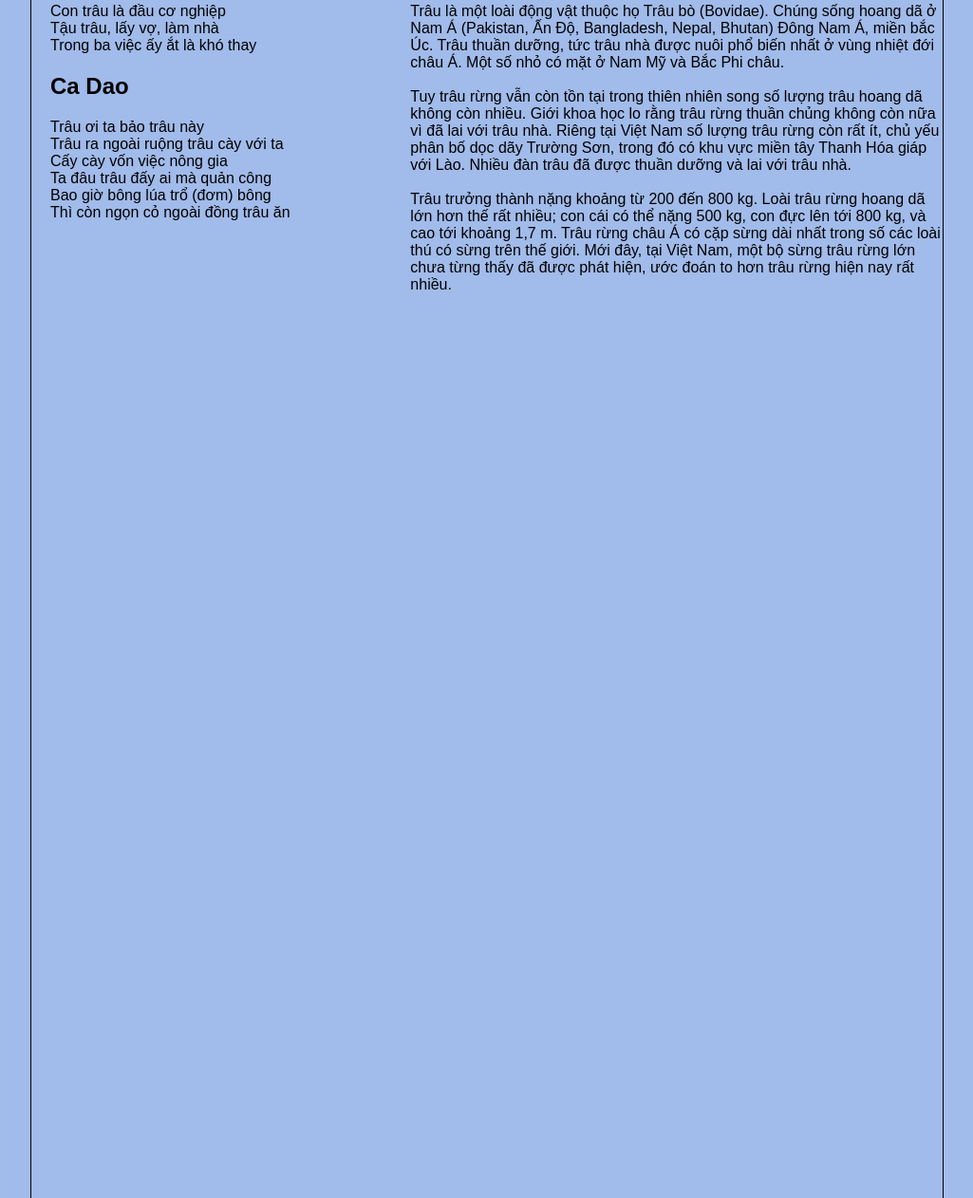
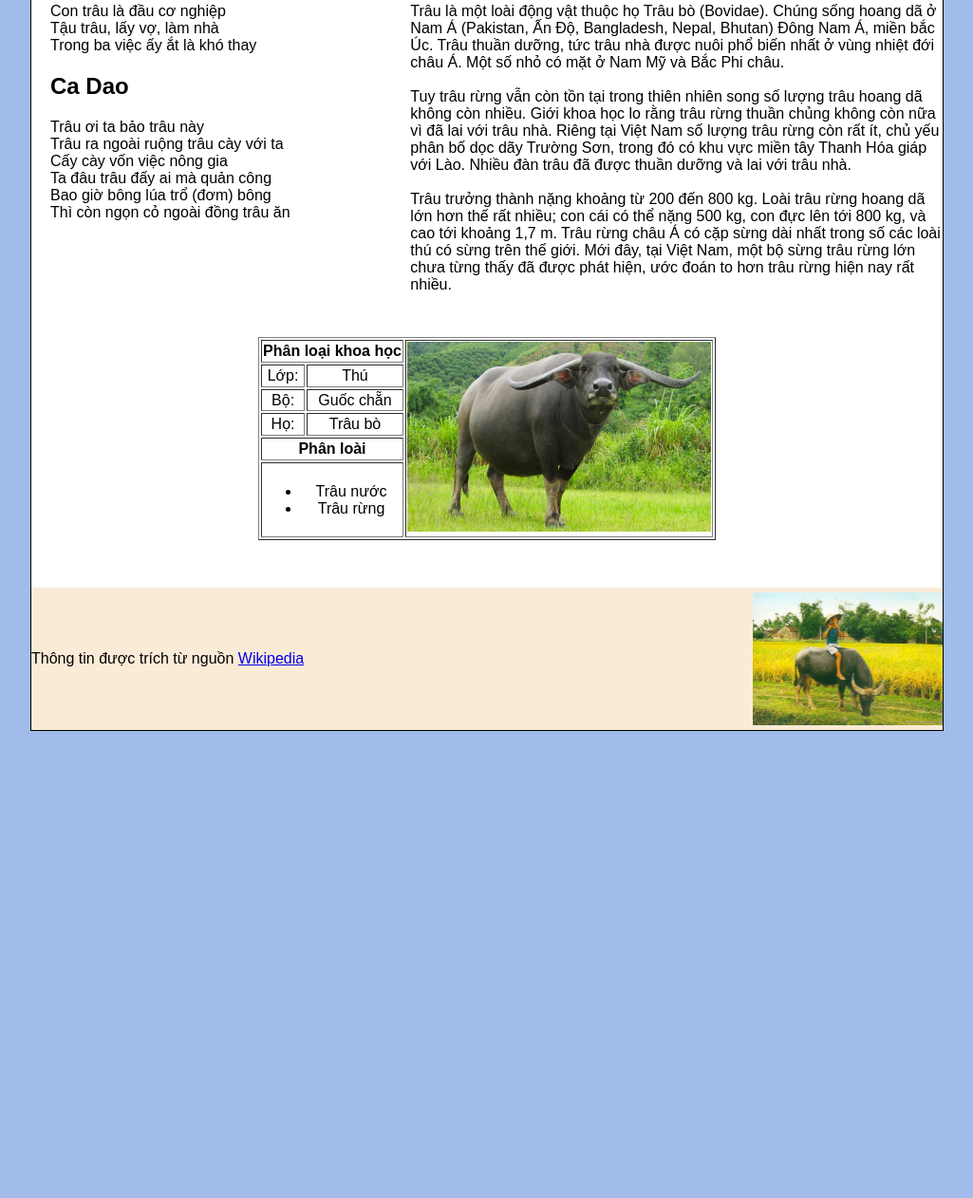
Before and after one commit to dulx96/hoc_html_tu_dau, a plain HTML site: page thuchanh_css.html in a window 1280 px wide. Shown: the part 344-1606 px from the top of the page at 95% size, without its empty margins (127-1152 px from the left). After the commit the page ends 1122 px from the top, so only its background shows below. Drawn offline with Linux system fonts and the light colour scheme.

Commit message:
4/8 ubuntu

```diff
--- a/css/style.css
+++ b/css/style.css
@@ -7,7 +7,7 @@ body {
     width: 960px;
     border: solid 1px black;
     margin: 0 auto;
-    height: 2000px;
+    background-color: #ffffff;
 }
 .clear-fix {
     clear: both;
@@ -45,6 +45,8 @@ body {
 .nav-bar .container .menu li {
     height: 100%;
     float:left;
+    width: 120px;
+    text-align: center;
     background-color: #dddddd;
     border-left: solid 1px black;
     border-right: solid 1px black;
@@ -56,10 +58,9 @@ body {
     top:50%;
     -webkit-transform: translateY(-50%);
     transform: translateY(-50%);
-    padding: 0 20px;
     text-decoration: none;
     color: #555;
-    font-size: 20px;
+    font-size: 16px;
     font-weight: bold;
 
 }
@@ -72,13 +73,12 @@ body {
     width: 41.6%;
     float: left;
     box-sizing: border-box;
+    display: block;
 }
 .gradient-bg {
     width: 100%;
     height: 100px;
-    position: absolute;
     background: linear-gradient(to right, red , yellow);
-    z-index: -1;
 }
 .text {
     padding-left: 20px;
@@ -87,3 +87,26 @@ body {
     float: left;
     width: 58.4%;
 }
+/* table trau */
+.table-trau .container {
+    text-align: center;
+}
+.table-trau .container table {
+    display: inline-block;
+    margin: 30px auto;
+}
+
+/* footer */
+.footer-overlay{
+    height: 150px;
+    background-image: url("../images/Chăn-trâu.jpg");
+    background-size: 200px;
+    background-repeat: no-repeat;
+    background-color: antiquewhite;
+    background-position: right;
+}
+.footer .container {
+    position: relative;
+    top: 50%;
+    transform: translateY(-50%);
+}
--- a/thuchanh_css.html
+++ b/thuchanh_css.html
@@ -40,9 +40,8 @@
 <!--/* noi dung */-->
 <section class="main-content">
     <div class="container">
-
+        <div class="gradient-bg">
             <div class="cols-md-5">
-            <div class="gradient-bg"> </div>
                 <div class="text">
                     <h1>Tục ngữ, Ca Dao</h1>
                     <h2>Tục ngữ</h2>
@@ -52,7 +51,6 @@
                         <br>Bao giờ bông lúa trổ (đơm) bông<br> Thì còn ngọn cỏ ngoài đồng trâu ăn</p>
                 </div>
             </div>
-
             <div class="cols-md-7">
                 <h1> Trâu</h1>
                 <h2> Giới thiệu</h2>
@@ -60,8 +58,57 @@
                     Tuy trâu rừng vẫn còn tồn tại trong thiên nhiên song số lượng trâu hoang dã không còn nhiều. Giới khoa học lo rằng trâu rừng thuần chủng không còn nữa vì đã lai với trâu nhà. Riêng tại Việt Nam số lượng trâu rừng còn rất ít, chủ yếu phân bố dọc dãy Trường Sơn, trong đó có khu vực miền tây Thanh Hóa giáp với Lào. Nhiều đàn trâu đã được thuần dưỡng và lai với trâu nhà. <br> <br>
                     Trâu trưởng thành nặng khoảng từ 200 đến 800 kg. Loài trâu rừng hoang dã lớn hơn thế rất nhiều; con cái có thể nặng 500 kg, con đực lên tới 800 kg, và cao tới khoảng 1,7 m. Trâu rừng châu Á có cặp sừng dài nhất trong số các loài thú có sừng trên thế giới. Mới đây, tại Việt Nam, một bộ sừng trâu rừng lớn chưa từng thấy đã được phát hiện, ước đoán to hơn trâu rừng hiện nay rất nhiều.</p>
 
+            </div></div>
+
     </div>
+</section>
+<!-- table trau -->
+        <section class="table-trau">
+            <div class="container">
+                <table border="1">
+                    <tr>
+                        <th colspan="2">Phân loại khoa học </th>
+                        <th rowspan="6"><img src="images/maxresdefault.jpg" alt="Trâu" width="320" height="200" /></th>
+                    </tr>
+                    <tr>
+                        <td>Lớp:</td>
+                        <td>Thú</td>
+                    </tr>
+                    <tr>
+                        <td>Bộ:</td>
+                        <td>Guốc chẵn</td>
+                    </tr>
+                    <tr>
+                        <td>Họ:</td>
+                        <td>Trâu bò</td>
+                    </tr>
+                    <tr>
+                        <th colspan="2">Phân loài</th>
+                    </tr>
 
+                    <tr>
+                        <td colspan="2">
+                            <ul>
+                                <li>
+                                    Trâu nước
+                                </li>
+                                <li>
+                                    Trâu rừng
+                                </li>
+                            </ul>
+                        </td>
+                    </tr>
+                </table>
+            </div>
+        </section>
+
+<!-- footer -->
+        <section class="footer">
+            <div class="footer-overlay">
+                <div class="container">
+                    <p> Thông tin được trích từ nguồn <a href="#">Wikipedia</a></p>
+
+                </div>
             </div>
         </section>
 </div>
```
Lines whose indentation alone changed are shown as unchanged.
